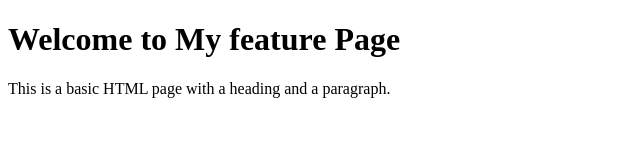
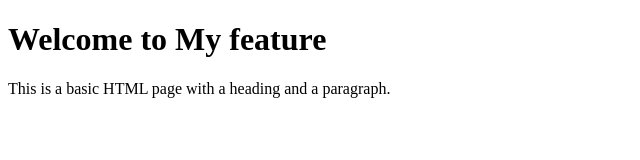
Before and after one commit to KoceeEneh/Merge-Conflict-Task3, a plain HTML site: page index.html in a window 1280 px wide. Shown: the whole page, without its empty margins (0-640 px from the left). Drawn offline with Linux system fonts and the light colour scheme.

Commit message:
Update index.html

```diff
--- a/index.html
+++ b/index.html
@@ -6,7 +6,7 @@
     <title>Simple HTML Page</title>
 </head>
 <body>
-    <h1>Welcome to My feature Page</h1>
+    <h1>Welcome to My feature</h1>
     <p>This is a basic HTML page with a heading and a paragraph.</p>
 </body>
 </html>
```
